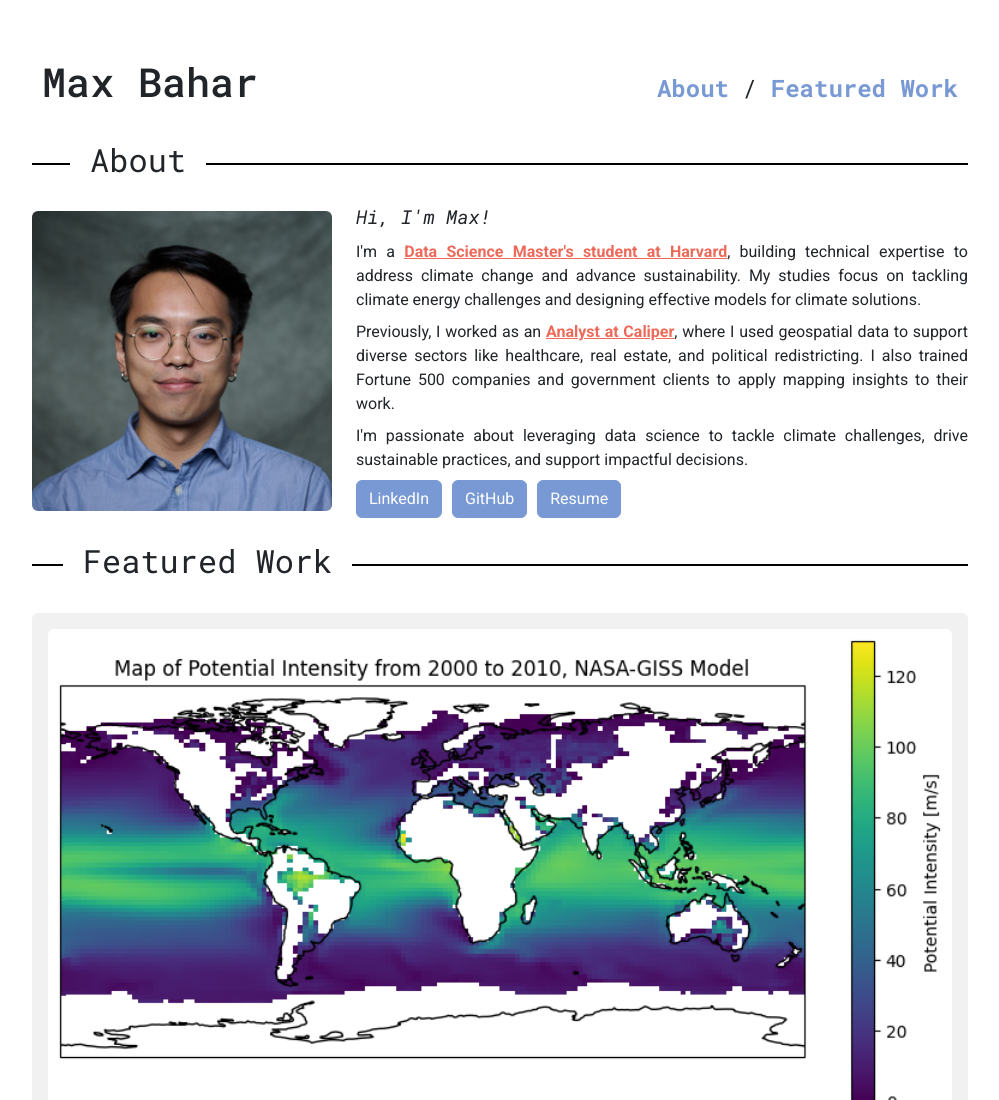
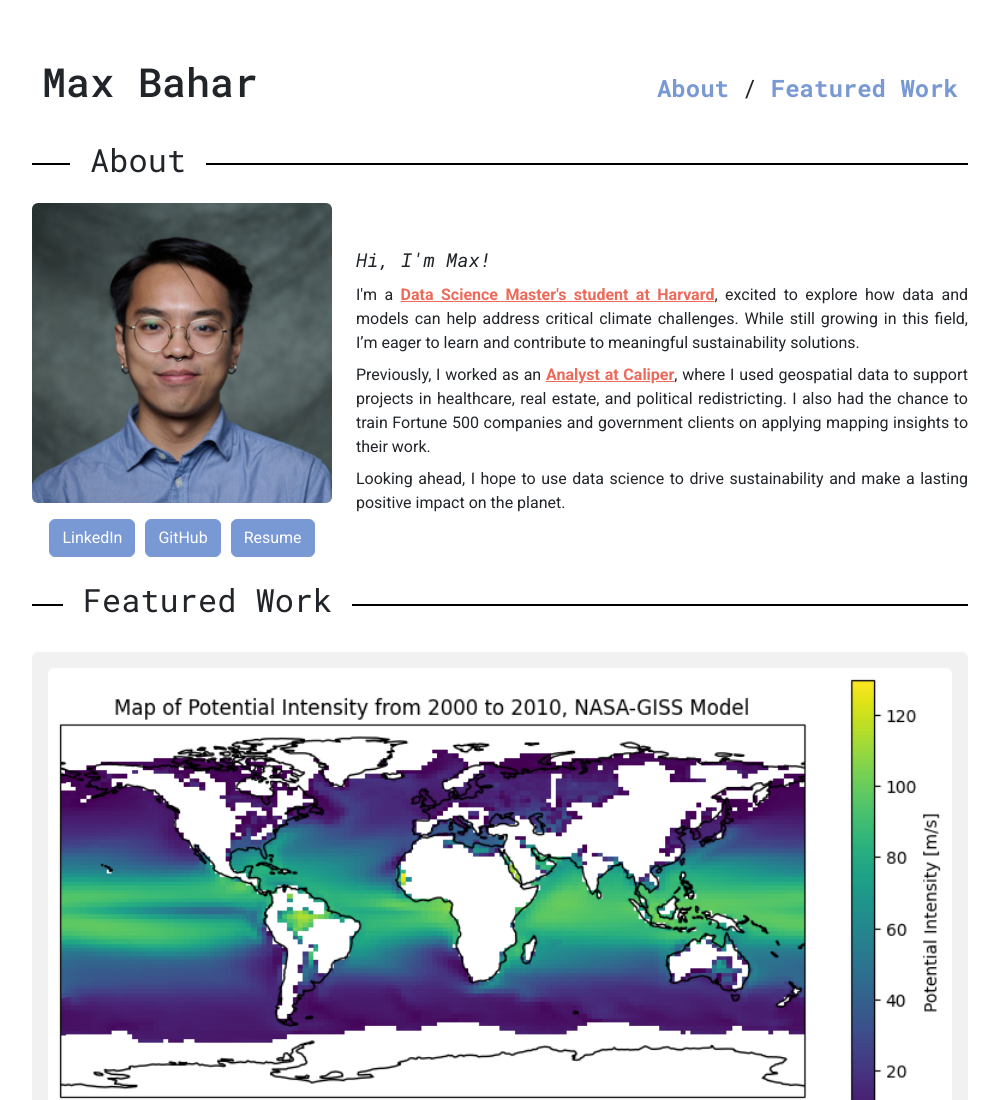
Before and after one commit to maxbahar/maxbahar.github.io, a plain HTML site: page index.html in a window 1280 px wide. Shown: the top 1100 px of the page, without its empty margins (140-1139 px from the left). Drawn offline with nearby package versions, Linux system fonts and the light colour scheme.

Commit message:
Bio edits and CSS hover

```diff
--- a/css/style.css
+++ b/css/style.css
@@ -98,13 +98,12 @@ a:hover {
 .work-card {
     padding: 16px;
     background-color: #f1f1f1;
-    transition: transform 0.3s ease, box-shadow 0.3s ease, opacity 0.3s ease;
+    transition: transform 0.3s ease, box-shadow 0.3s ease;
 }
 
 .work-card:hover {
-    transform: scale(1.05);
+    transform: scale(1.01);
     box-shadow: 0 4px 8px rgba(0, 0, 0, 0.2);
-    opacity: 0.9;
 }
 
 .work-img {
--- a/index.html
+++ b/index.html
@@ -47,20 +47,20 @@
 					<!-- Headshot -->
 					<div class="col-auto">
 						<img src="./img/headshot1_sq.jpg" class="img-fluid rounded bio-img">
+						<!-- Social buttons -->
+						<div class="social-btns mt-3 d-flex justify-content-center">
+							<a href="https://www.linkedin.com/in/maximilian-bahar/" target="_blank" class="btn btn-primary" style="margin-right: 10px">LinkedIn</a>
+							<a href="https://github.com/maxbahar" target="_blank" class="btn btn-primary">GitHub</a>
+							<a href="./data/Max Bahar Resume Public.pdf" target="_blank" class="btn btn-primary" style="margin-left: 10px">Resume</a>
+						</div>
 					</div>
 
 					<!-- Bio Text -->
 					<div class="col">
 						<div class="mb-2 mt-2 mt-md-0 intro">Hi, I'm Max!</div>
-						<p class="mb-2">I'm a <a href="https://seas.harvard.edu/masters-data-science" target="_blank">Data Science Master's student at Harvard</a>, building technical expertise to address climate change and advance sustainability. My studies focus on tackling climate energy challenges and designing effective models for climate solutions.</p>
-						<p class="mb-2">Previously, I worked as an <a href="https://www.caliper.com/author/max-bahar/default.htm" target="_blank">Analyst at Caliper</a>, where I used geospatial data to support diverse sectors like healthcare, real estate, and political redistricting. I also trained Fortune 500 companies and government clients to apply mapping insights to their work.</p>
-						<p class="mb-2">I'm passionate about leveraging data science to tackle climate challenges, drive sustainable practices, and support impactful decisions.</p>
-						<!-- Social buttons -->
-						<div class="social-btns d-flex justify-content-left">
-							<a href="https://www.linkedin.com/in/maximilian-bahar/" target="_blank" class="btn btn-primary" style="margin-right: 10px">LinkedIn</a>
-							<a href="https://github.com/maxbahar" target="_blank" class="btn btn-primary">GitHub</a>
-							<a href="./data/Max Bahar Resume Public.pdf" target="_blank" class="btn btn-primary" style="margin-left: 10px">Resume</a>
-						</div>
+						<p class="mb-2">I'm a <a href="https://seas.harvard.edu/masters-data-science" target="_blank">Data Science Master's student at Harvard</a>, excited to explore how data and models can help address critical climate challenges. While still growing in this field, I’m eager to learn and contribute to meaningful sustainability solutions.</p>
+						<p class="mb-2">Previously, I worked as an <a href="https://www.caliper.com/author/max-bahar/default.htm" target="_blank">Analyst at Caliper</a>, where I used geospatial data to support projects in healthcare, real estate, and political redistricting. I also had the chance to train Fortune 500 companies and government clients on applying mapping insights to their work.</p>
+						<p class="mb-0">Looking ahead, I hope to use data science to drive sustainability and make a lasting positive impact on the planet.</p>
 					</div>
 
 				</div>
```
